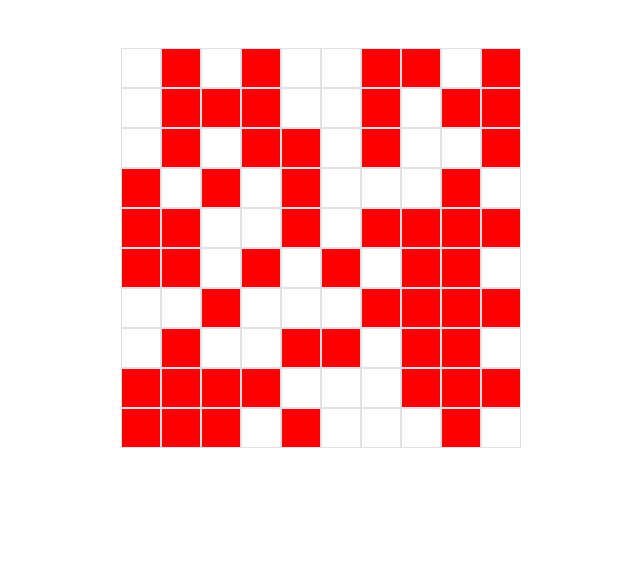
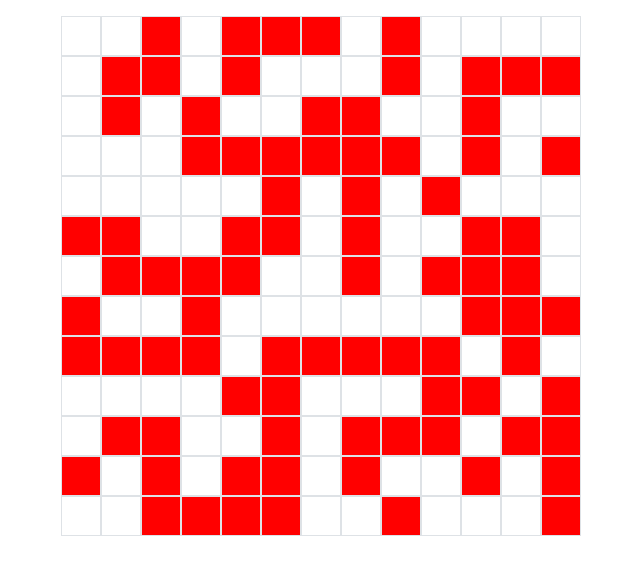
Before and after one commit to robnit/fbdemo, a React (Create React App) app: page / in a window 1280 px wide. Shown: the top 574 px of the page, without its empty margins (319-959 px from the left). Built offline with nearby package versions, Linux system fonts and the light colour scheme.

Commit message:
basic react ui logic

```diff
--- a/src/App.js
+++ b/src/App.js
@@ -1,31 +1,36 @@
 import React, { PureComponent } from 'react'
-import Grid from './Grid';
 import Box from './Box';
 import { toggle, generateGrid } from './utils'
-
 import './App.css';
-import { thisExpression } from '@babel/types';
 
 class App extends PureComponent {
   state = { grid: [] };
 
   componentDidMount() {
-    this.setState({ grid: generateGrid(10) })
+    this.setState({ grid: generateGrid(13) })
   }
 
-
-  renderRow(boxes) {
+  renderRow = (boxes, rowIndex) => {
     return (
       <div className="row justify-content-center">
-        { boxes.map((value) => <Box on={ value } />) }
+        { boxes.map((value, columnIndex) => {
+          const handleClick = () => this.handleToggle(rowIndex, columnIndex, this.state.grid);
+          return <Box onClick={handleClick} on={ value } />
+        }) }
       </div>
     );
   }
 
+  handleToggle = (row, col, grid) => {
+    this.setState({ grid: toggle(row, col, grid) })
+  }
+
   render() {
     return (
-      <div className="container mt-5">
-        { this.state.grid.map(this.renderRow) }
+      <div className="container mt-3">
+        { this.state.grid.map((row, index) => {
+          return this.renderRow(row, index)
+        }) }
       </div>
     );
   }
--- a/src/Box.js
+++ b/src/Box.js
@@ -1,7 +1,7 @@
 import React from 'react'
 
-export default function Box({ on }) {
+export default function Box({ on, onClick }) {
     return (
-      <div className={ `border box ${on ? 'on' : 'off'}`}></div>
+      <div className={ `border box ${on ? 'on' : 'off'}`} onClick={ onClick }></div>
     )
 }
--- a/src/Grid.js
+++ /dev/null
@@ -1,20 +0,0 @@
-import React from 'react'
-import Box from './Box';
-
-export default function Grid() {
-
-  return (
-    <div className="row justify-content-center">
-      <Box />
-      <Box />
-      <Box />
-      <Box />
-      <Box on />
-      <Box />
-      <Box />
-      <Box />
-      <Box />
-      <Box on />
-    </div>
-  )
-}
```
